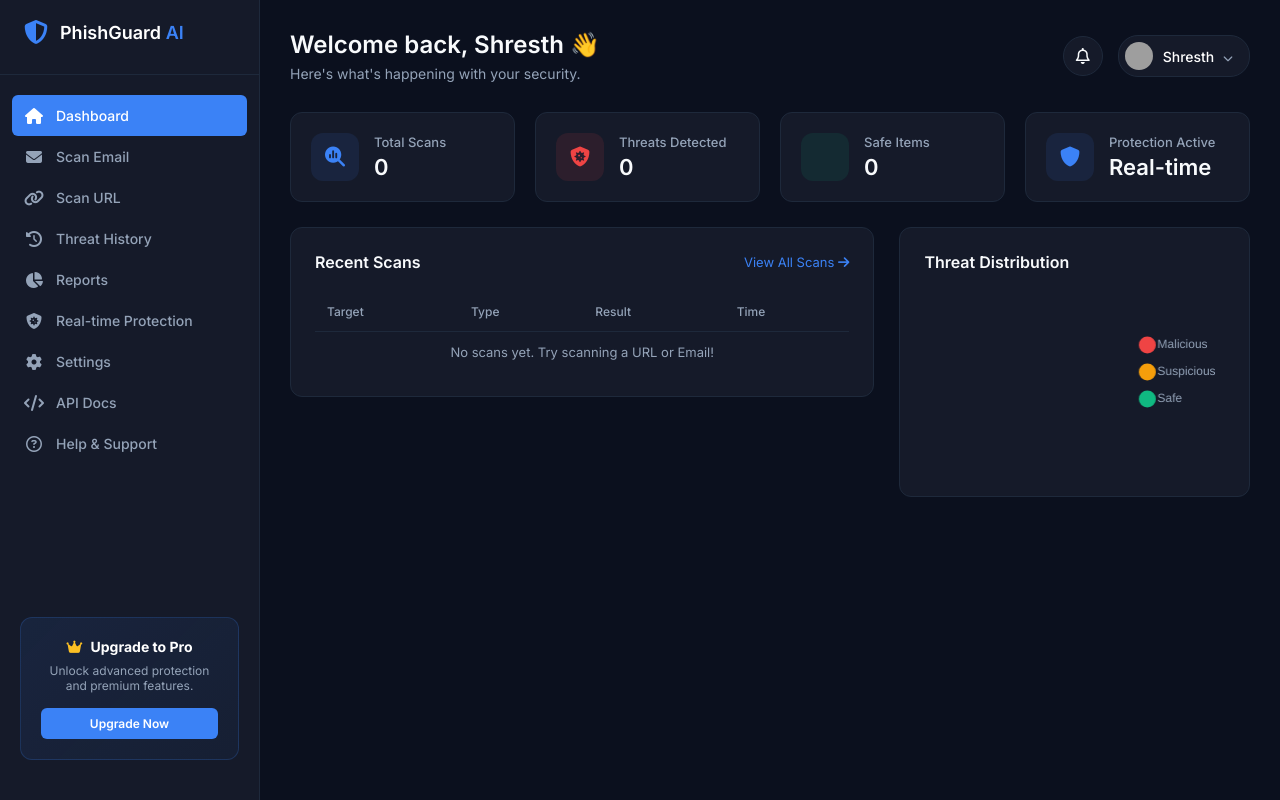
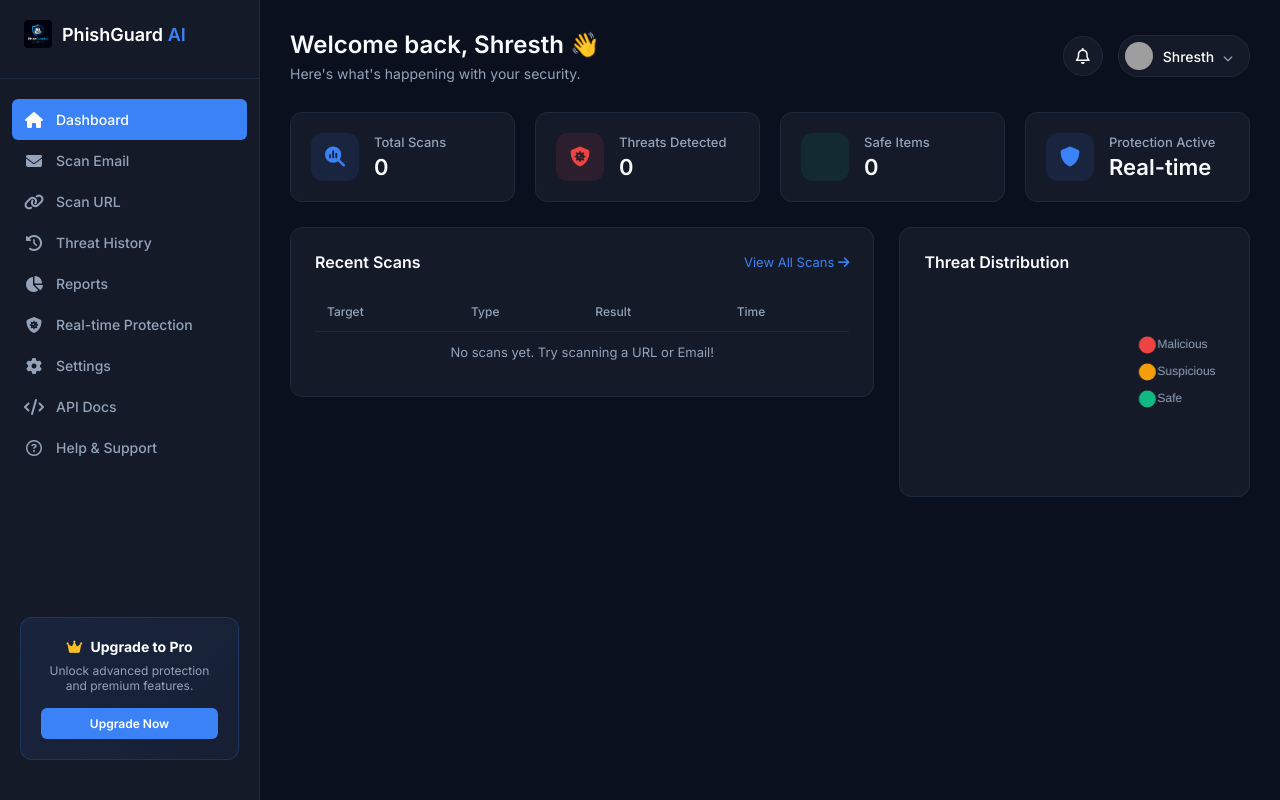
Before and after one commit to shresth16k/PhishGuard-AI, a Flask app: page / in a window 1280 px wide. Run offline with Flask 2, Linux system fonts and the light colour scheme; data that the repository does not hold is empty; parts of the project's set-up code (start-up, migrations or seed data) failed here and were passed over; grey boxes are pictures that could not be loaded.

Commit message:
Restore missing logo and update references in README and Web UI

```diff
--- a/phish-api/templates/layout.html
+++ b/phish-api/templates/layout.html
@@ -81,7 +81,7 @@
     <!-- Sidebar -->
     <div class="sidebar">
         <a href="/" class="logo-section">
-            <i class="fa-solid fa-shield-halved"></i>
+            <img src="/static/icons/logo.png" style="width: 28px; margin-right: 10px; border-radius: 4px;" alt="Logo">
             <h2>PhishGuard <span>AI</span></h2>
         </a>
         <nav>
```
Also changed, not shown: README.md, frontend/icons/logo.png (added), icons/logo.png (added), phish-api/static/icons/logo.png (added).
